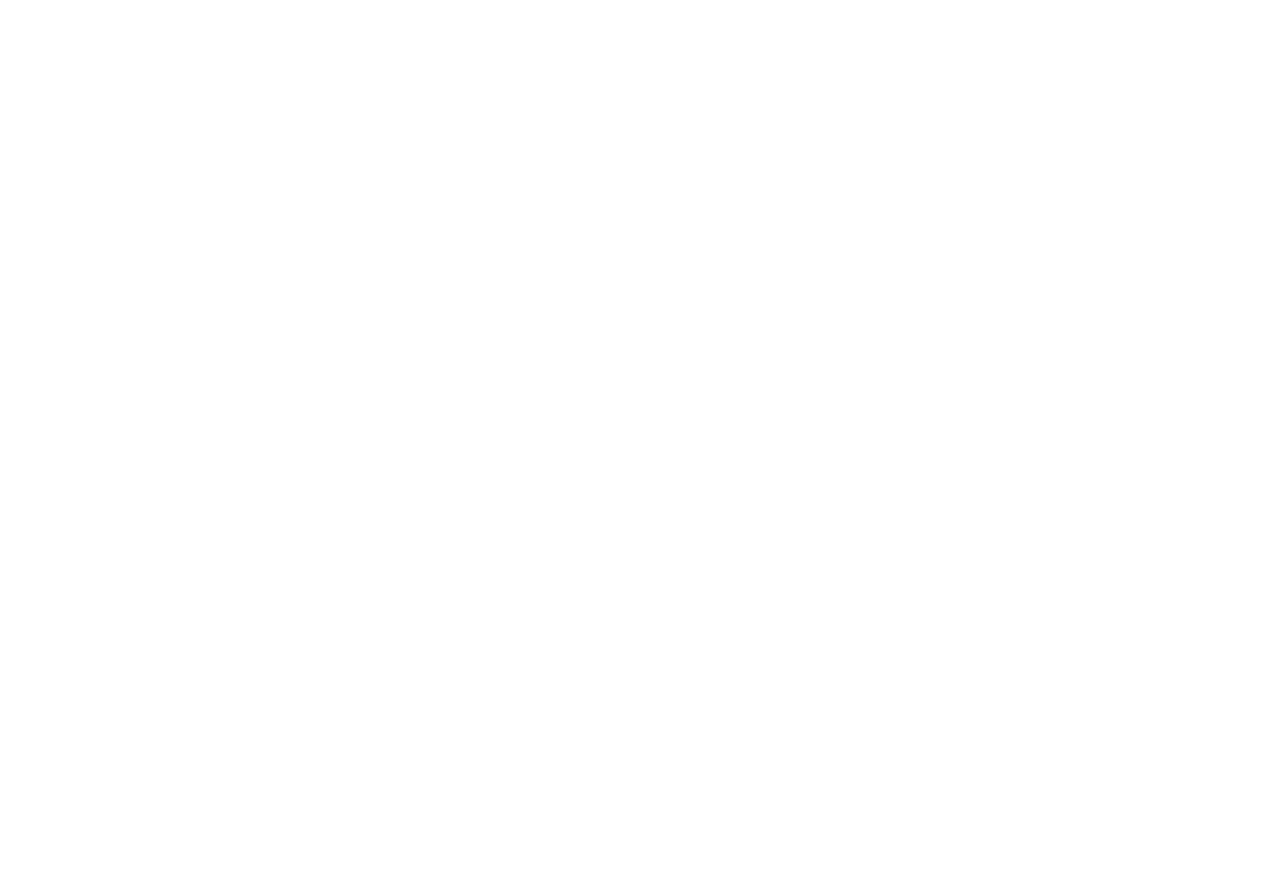
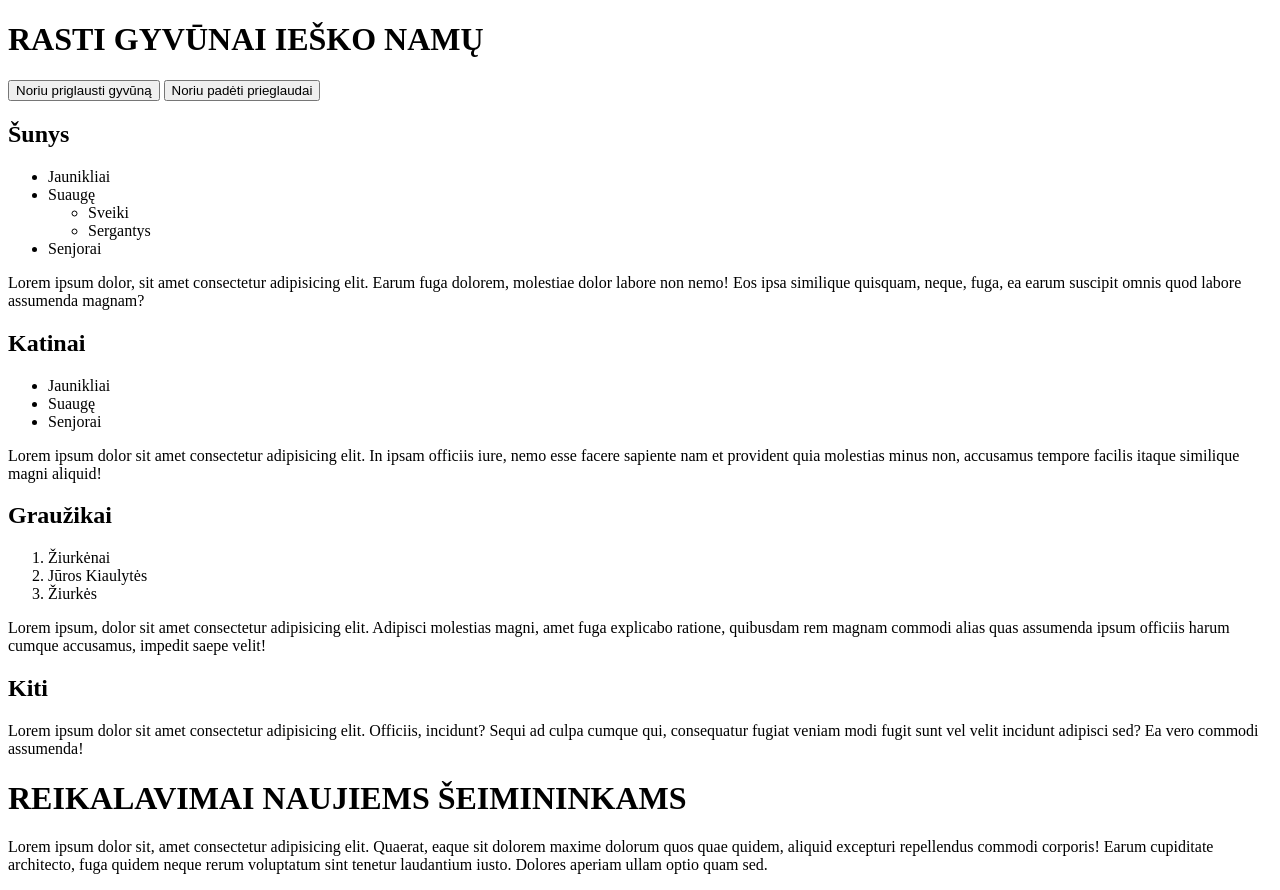
Before and after one commit to Ingridamot/PirmaUzduotis_su_HTML, a plain HTML site: page gyvunu-prieglauda.html in a window 1280 px wide. Before the commit the page ends 800 px from the top, so only its background shows below. Drawn offline with Linux system fonts and the light colour scheme.

Commit message:
Įvykdyta iki 2.3 dalies

```diff
--- a/gyvunu-prieglauda.html
+++ b/gyvunu-prieglauda.html
@@ -3,9 +3,59 @@
 <head>
     <meta charset="UTF-8">
     <meta name="viewport" content="width=device-width, initial-scale=1.0">
-    <title>Document</title>
+    <title>Gyvunu prieglauda "Ieskau namu"</title>
 </head>
 <body>
+    <header>
+        <h1>RASTI GYVŪNAI IEŠKO NAMŲ</h1>
+        <button>Noriu priglausti gyvūną</button>
+        <button>Noriu padėti prieglaudai</button>
+    </header>
+    <div>
+        <main>
+            <h2>Šunys</h2>
+            <ul>
+                <li>Jaunikliai</li>
+                <li>Suaugę</li>
+                <ul>
+                    <li>Sveiki</li>
+                    <li>Sergantys</li>
+                </ul>
+                <li>Senjorai</li>
+            </ul>
+            <p>
+                Lorem ipsum dolor, sit amet consectetur adipisicing elit. Earum fuga dolorem, molestiae dolor labore non nemo! Eos ipsa similique quisquam, neque, fuga, ea earum suscipit omnis quod labore assumenda magnam?
+            </p>
 
+            <h2>Katinai</h2>
+            <ul>
+                <li>Jaunikliai</li>
+                <li>Suaugę</li>
+                <li>Senjorai</li>
+            </ul>
+
+            <p>
+                Lorem ipsum dolor sit amet consectetur adipisicing elit. In ipsam officiis iure, nemo esse facere sapiente nam et provident quia molestias minus non, accusamus tempore facilis itaque similique magni aliquid!
+            </p>
+            <h2>Graužikai</h2>
+            <ol>
+                <li>Žiurkėnai</li>
+                <li>Jūros Kiaulytės</li>
+                <li>Žiurkės</li>
+            </ol>
+            <p>Lorem ipsum, dolor sit amet consectetur adipisicing elit. Adipisci molestias magni, amet fuga explicabo ratione, quibusdam rem magnam commodi alias quas assumenda ipsum officiis harum cumque accusamus, impedit saepe velit!</p>
+            <h2>Kiti</h2>
+            <p>
+                Lorem ipsum dolor sit amet consectetur adipisicing elit. Officiis, incidunt? Sequi ad culpa cumque qui, consequatur fugiat veniam modi fugit sunt vel velit incidunt adipisci sed? Ea vero commodi assumenda!
+            </p>
+        </main>
+    </div>
+    <footer>
+        <h1>REIKALAVIMAI NAUJIEMS ŠEIMININKAMS</h1>
+        <p>
+            Lorem ipsum dolor sit, amet consectetur adipisicing elit. Quaerat, eaque sit dolorem maxime dolorum quos quae quidem, aliquid excepturi repellendus commodi corporis! Earum cupiditate architecto, fuga quidem neque rerum voluptatum sint tenetur laudantium iusto. Dolores aperiam ullam optio quam sed.
+
+        </p>
+    </footer>
 </body>
 </html>
```
